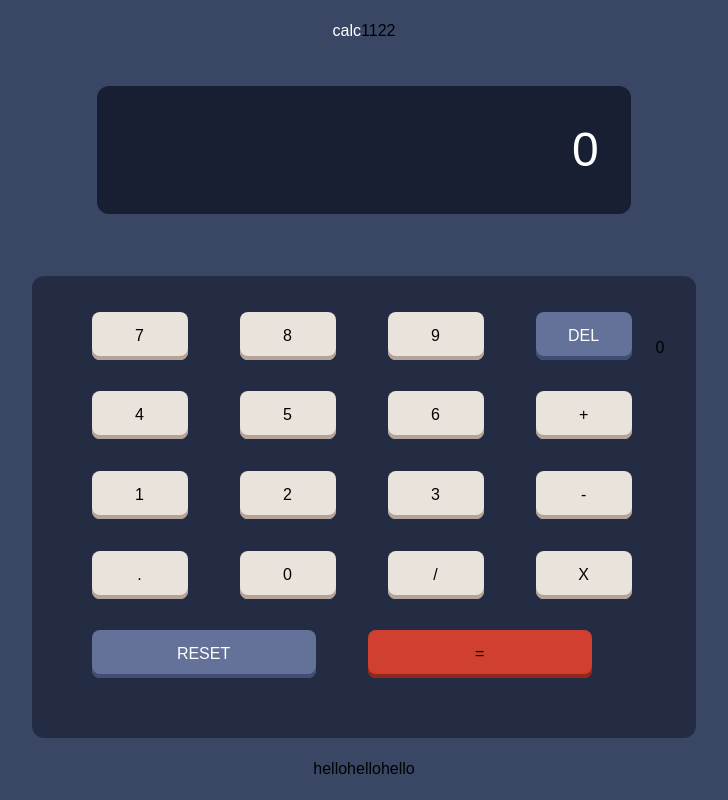
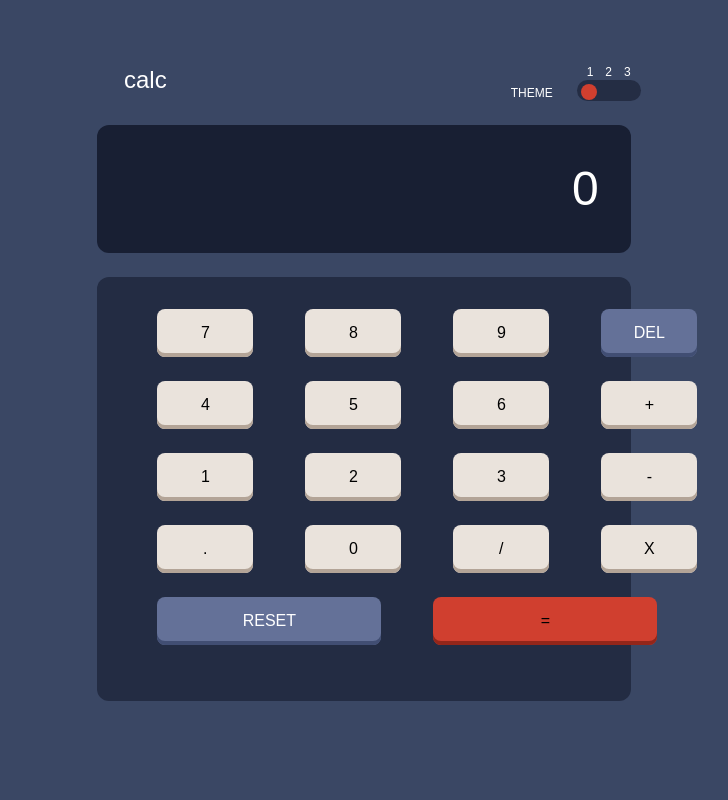
Before and after one commit to haha861924/calculator-app-vue, a Vue app: page / in a window 1280 px wide. Shown: the whole page, without its empty margins (276-1004 px from the left). Built offline with nearby package versions, Linux system fonts and the light colour scheme.

Commit message:
fix css style

```diff
--- a/src/App.vue
+++ b/src/App.vue
@@ -1,6 +1,6 @@
 <template>
     <div
-        class="w-full h-screen grid justify-items-center"
+        class="w-full h-screen"
         id="main"
         :class="{
             'bg-theme1': theme1,
@@ -8,20 +8,24 @@
             'bg-theme3': theme3,
         }"
     >
-        <div class="flex items-center">
+        <!-- title-->
+        <div class="grid grid-cols-12 pt-16">
             <h1
-                class="flex justify-start"
+                class="col-start-4 text-2xl ml-20"
                 :class="{
                     'text-white': theme1,
                     'text-text2': theme2,
                     'text-text3': theme3,
                 }"
             >
-                calc
+                <span>calc</span>
             </h1>
-            <div class="flex justify-end"><h1>1122</h1></div>
+            <toggle-switch
+                class="col-end-9 ml-10"
+                @theme="theme = $event"
+            ></toggle-switch>
         </div>
-
+        <div class="grid justify-items-center">
             <!-- screen -->
             <div
                 class="rounded-xl p-8 w-5/12 h-32 m-6 overflow-hidden text-right grid items-center"
@@ -39,12 +43,16 @@
                         'text-text3': theme3,
                     }"
                 >
-                {{ counter }}
+                    {{
+                        new Intl.NumberFormat("en-US", {
+                            style: "decimal",
+                        }).format(counter)
+                    }}
                 </h1>
             </div>
             <!-- keypad -->
             <div
-            class="rounded-xl p-8 grid justify-items-stretch"
+                class="rounded-xl p-8 w-5/12 grid justify-items-stretch"
                 :class="{
                     'bg-keypad1': theme1,
                     'bg-keypad2': theme2,
@@ -69,11 +77,6 @@
                         @counter="calculation"
                         @click="del()"
                     ></key>
-                    {{
-                        new Intl.NumberFormat("en-US", {
-                            style: "decimal",
-                        }).format(counter)
-                    }}
                 </div>
                 <div class="flex items-center">
                     <key
@@ -159,19 +162,16 @@
                     ></key>
                 </div>
             </div>
-        <div class="flex items-center">
-            <button @click="theme = 1">hello</button>
-            <button @click="theme = 2">hello</button>
-            <button @click="theme = 3">hello</button>
         </div>
     </div>
 </template>
 
 <script>
 import key from "./components/keypad";
+import toggleSwitch from "./components/ToggleSwitch";
 export default {
     name: "App",
-    components: { key },
+    components: { key, toggleSwitch },
     data() {
         return {
             theme: 1,
--- a/tailwind.config.js
+++ b/tailwind.config.js
@@ -23,6 +23,9 @@ module.exports = {
         purple: '#56077C',
         red: '#D03F2F',
         orange: '#C85402',
+        toggle1: '#242D44',
+        toggle2: '#D2CDCD',
+        toggle3: '#1E0936',
         'light-blue': '#00DED0',
         'click-purple': '#6C34AC',
         'click-purplest': '#8631AF',
```
Lines whose indentation alone changed are shown as unchanged.
